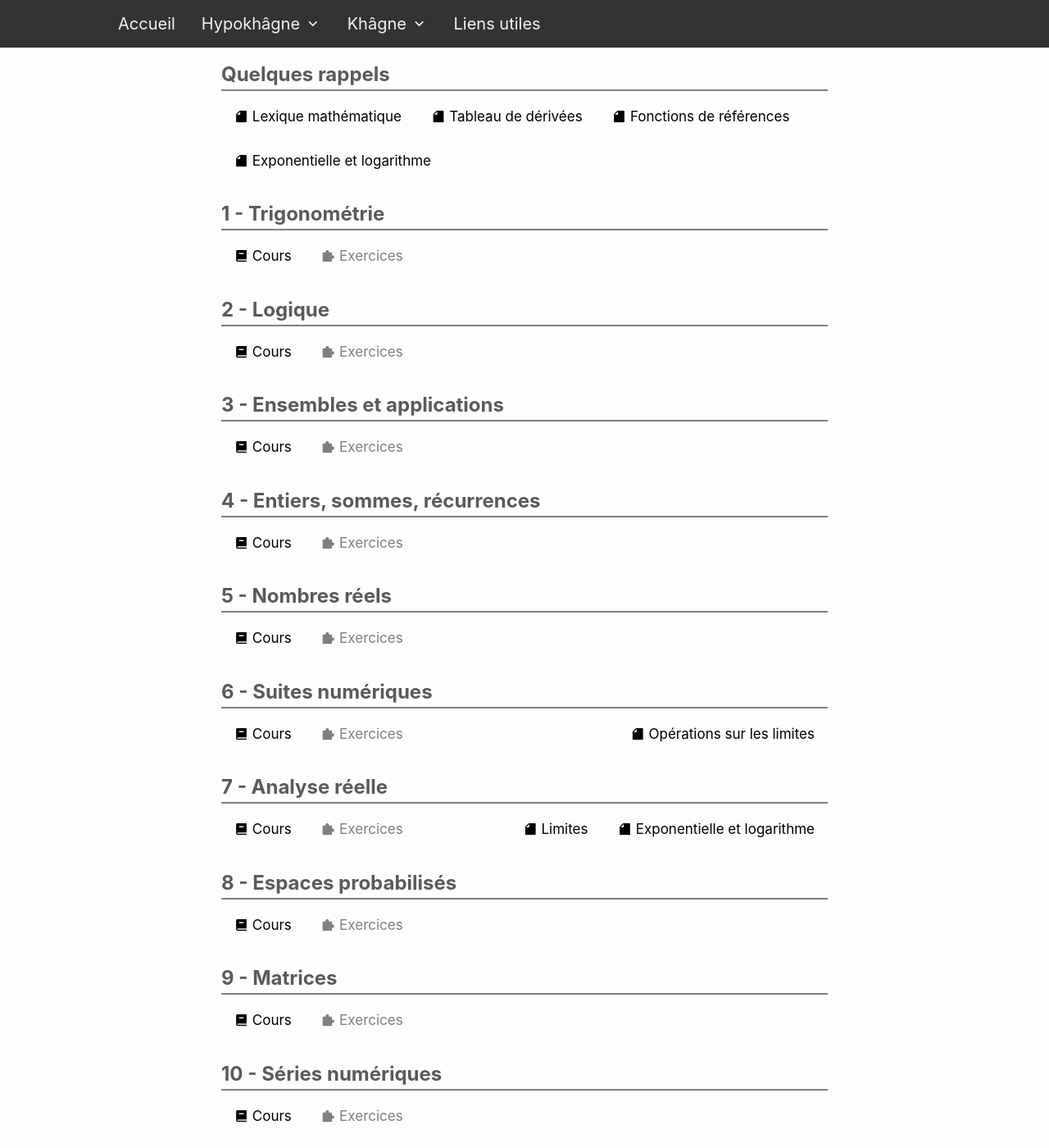
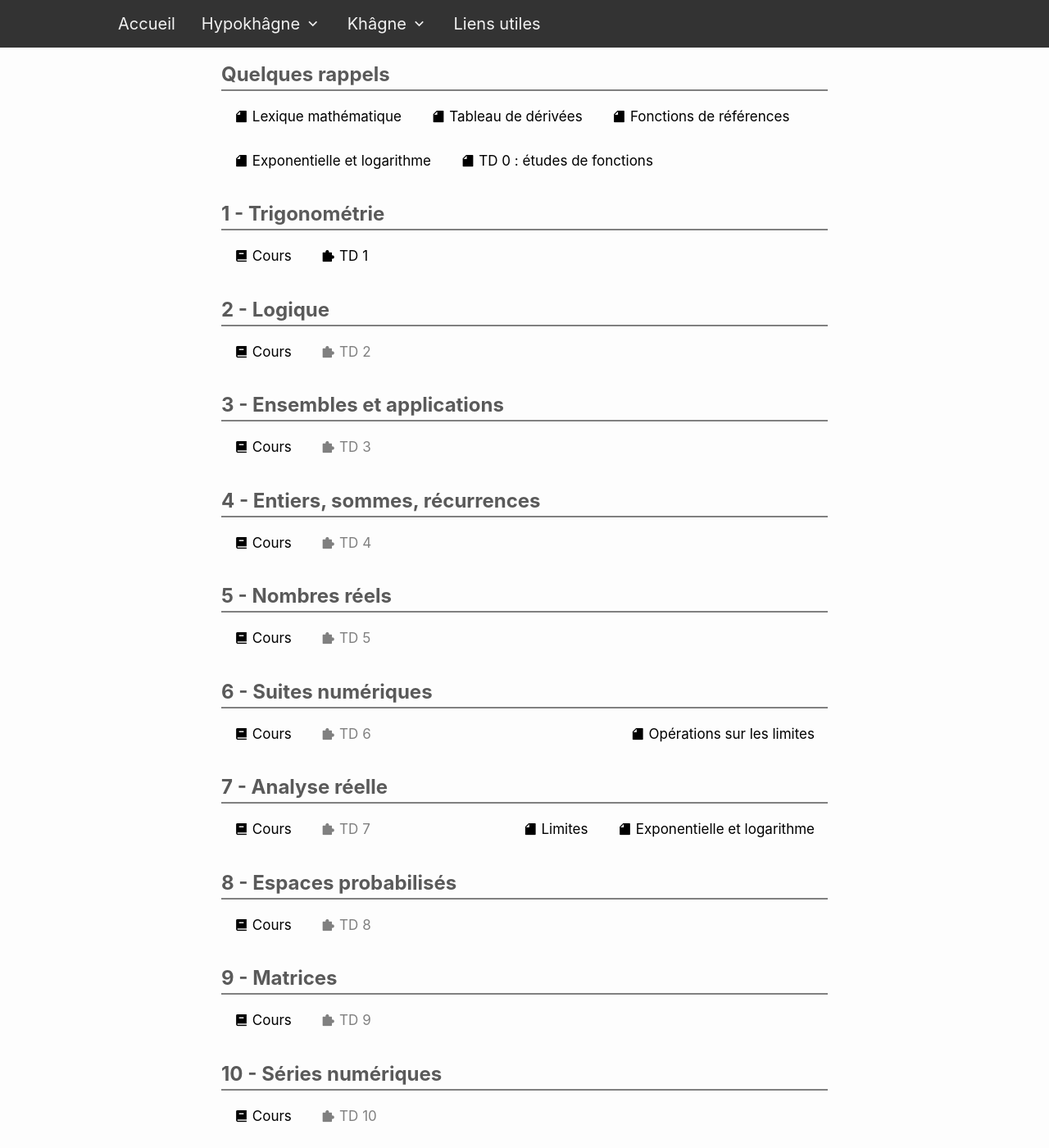
Before and after one commit to michaudmaths/michaudmaths.github.io, a Jekyll site: the page built from menu/cours.markdown, in a window 1280 px wide and 1400 px high. Shown: the whole window at 82% size. Built offline with Jekyll 4.4.1, drawn with Linux system fonts in a browser that asks for light colours; nearby versions of some CDN libraries; some of the changed text lies outside the part shown.

Commit message:
ajout des td 0 et 1

```diff
--- a/_data/files.yml
+++ b/_data/files.yml
@@ -6,7 +6,7 @@ kholles_folder : 'pdf/kholles hk'
 chapitres_hk:
   - title : Trigonométrie
     cours : 'cours_hk_1_trigonometrie'
-    exercices :
+    exercices : 'exercices_approfondissement_hk_1_trigonometrie'
     annexes :
 
   - title : Logique
--- a/menu/cours.markdown
+++ b/menu/cours.markdown
@@ -29,6 +29,10 @@ permalink: /cours/
 				<i class="ri-file-fill"></i>
 				<span> Exponentielle et logarithme </span>
 			</a>
+			<a href="{{site.baseurl}}/{{annexes_folder}}/hk_td0_etude_fonctions_web.pdf">
+				<i class="ri-file-fill"></i>
+				<span> TD 0 : études de fonctions </span>
+			</a>
 		</div>
 	</div>
 </div>
@@ -53,10 +57,10 @@ permalink: /cours/
 	{% if chapter.exercices %}
 		<a href="{{site.baseurl}}/{{exercices_folder}}/{{subfolder}}/exercices/{{chapter.exercices}}_web.pdf">
 			<i class="ri-puzzle-fill"></i>
-			<span> Exercices </span>
+			<span> TD {{chapitre_counter}} </span>
 		</a>
 	{% else %}
-		<div class="link-placeholder"> <i class="ri-puzzle-fill"></i> Exercices</div>
+		<div class="link-placeholder"> <i class="ri-puzzle-fill"></i> TD {{chapitre_counter}}</div>
 	{% endif %}
 	</div>
 	<div class="annexes">
```
Also changed, not shown: 2 other files.
